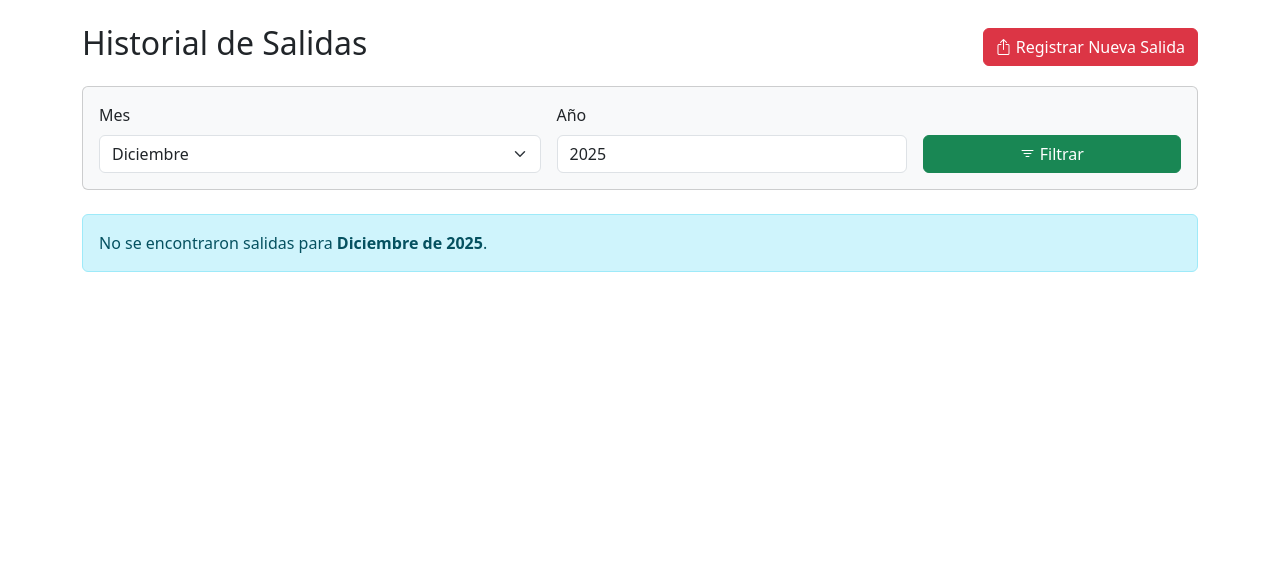
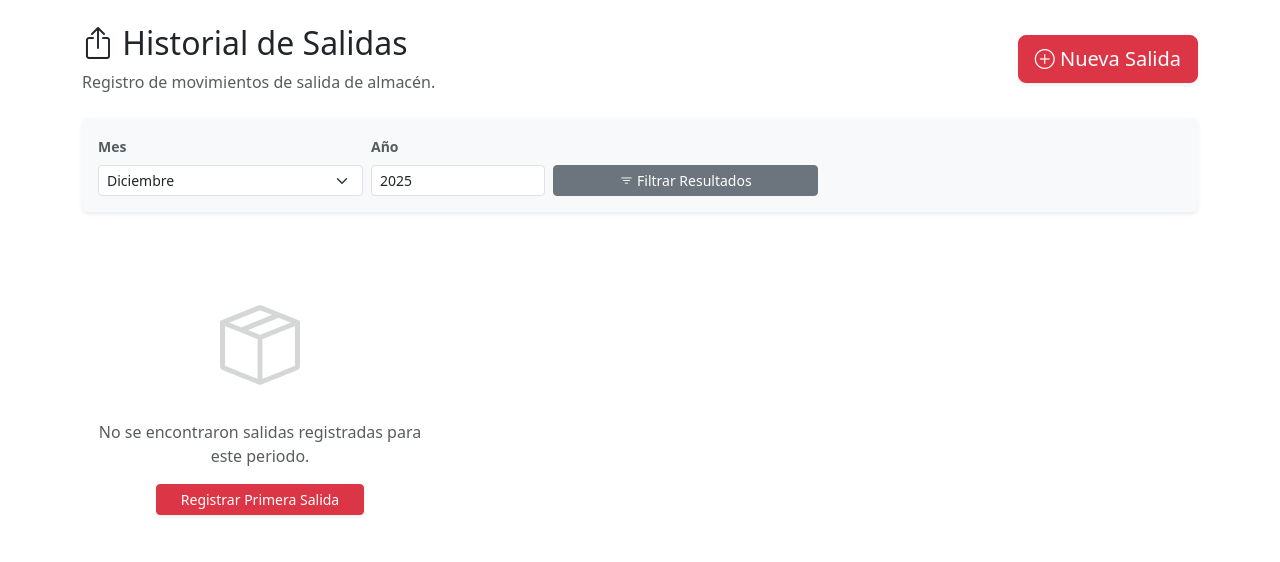
Before and after one commit to Raziraptor/Gestiondeinventario, a Flask app: page /salidas in a window 1280 px wide. Shown: the part 57-619 px from the top of the page. Run offline with Flask 3, Linux system fonts and the light colour scheme; a user stored in the database is signed in; tables that the repository leaves empty hold one stand-in row (values such as "Sample post"); grey boxes marked "Sample" are stand-in pictures; some libraries are stand-ins or nearby versions.

Commit message:
Refactor salidas.html layout and styles

```diff
--- a/templates/salidas.html
+++ b/templates/salidas.html
@@ -3,19 +3,24 @@
 {% block title %}Historial de Salidas{% endblock %}
 
 {% block content %}
-    <div class="d-flex justify-content-between align-items-center mb-3">
-        <h2>Historial de Salidas</h2>
-        <a href="{{ url_for('registrar_salida') }}" class="btn btn-danger">
-            <i class="bi bi-box-arrow-up"></i> Registrar Nueva Salida
+    <!-- ENCABEZADO PRINCIPAL -->
+    <div class="d-flex justify-content-between align-items-center mb-4">
+        <div>
+            <h2><i class="bi bi-box-arrow-up"></i> Historial de Salidas</h2>
+            <p class="text-muted mb-0">Registro de movimientos de salida de almacén.</p>
+        </div>
+        <a href="{{ url_for('registrar_salida') }}" class="btn btn-danger btn-lg shadow-sm">
+            <i class="bi bi-plus-circle"></i> Nueva Salida
         </a>
     </div>
 
-    <div class="card bg-light mb-4">
-        <div class="card-body">
-            <form method="GET" action="{{ url_for('historial_salidas') }}" class="row g-3 align-items-end">
-                <div class="col-md-5">
-                    <label for="mes" class="form-label">Mes</label>
-                    <select id="mes" name="mes" class="form-select">
+    <!-- SECCIÓN DE FILTROS -->
+    <div class="card bg-light mb-4 shadow-sm border-0">
+        <div class="card-body py-3">
+            <form method="GET" action="{{ url_for('historial_salidas') }}" class="row g-2 align-items-end">
+                <div class="col-md-3">
+                    <label for="mes" class="form-label fw-bold small text-muted">Mes</label>
+                    <select id="mes" name="mes" class="form-select form-select-sm">
                         {% for num, nombre in meses_lista %}
                             <option value="{{ num }}" {% if num == mes_seleccionado %}selected{% endif %}>
                                 {{ nombre }}
@@ -23,78 +28,112 @@
                         {% endfor %}
                     </select>
                 </div>
-                <div class="col-md-4">
-                    <label for="ano" class="form-label">Año</label>
-                    <input type="number" id="ano" name="ano" class="form-control" value="{{ ano_seleccionado }}" min="2020" max="2050">
+                <div class="col-md-2">
+                    <label for="ano" class="form-label fw-bold small text-muted">Año</label>
+                    <input type="number" id="ano" name="ano" class="form-control form-control-sm"
+                           value="{{ ano_seleccionado }}" min="2020" max="2050">
                 </div>
-                <div class="col-md-3">
-                    <button type="submit" class="btn btn-success w-100">
-                        <i class="bi bi-filter"></i> Filtrar
+                <div class="col-md-3 d-grid">
+                    <button type="submit" class="btn btn-secondary btn-sm">
+                        <i class="bi bi-filter"></i> Filtrar Resultados
                     </button>
                 </div>
             </form>
         </div>
     </div>
 
+    <!-- GRID DE TARJETAS (ESTILO OC) -->
+    <div class="row row-cols-1 row-cols-md-2 row-cols-xl-3 g-4">
         {% for salida in salidas %}
-    <div class="card mb-3">
 
-        <div class="card-header bg-light d-flex justify-content-between align-items-center">
+            <!-- Definición de Estilos según Estado -->
+            {% set border_class = 'border-danger' %}     <!-- Rojo por defecto (Salida) -->
+            {% set header_class = 'bg-danger text-white' %}
+            {% set badge_class = 'bg-white text-danger' %}
+            {% set icon_state = 'bi-box-arrow-up' %}
+
+            {% if salida.estado == 'cancelada' %}
+                {% set border_class = 'border-secondary' %}
+                {% set header_class = 'bg-secondary text-white' %}
+                {% set badge_class = 'bg-white text-secondary' %}
+                {% set icon_state = 'bi-x-circle' %}
+            {% endif %}
+
+            <div class="col">
+                <div class="card h-100 shadow-sm {{ border_class }}">
+
+                    <!-- ENCABEZADO TARJETA -->
+                    <div class="card-header {{ header_class }} d-flex justify-content-between align-items-center">
                         <div>
-                <strong>Hoja de Salida del {{ salida.fecha.strftime('%Y-%m-%d') }}</strong>
-                <br>
-                <small>
-                    <i class="bi bi-house-door"></i> Almacén: <strong>{{ salida.almacen.nombre }}</strong>
-                    | Creada por: {{ salida.creador.username }}
+                            <h5 class="card-title mb-0 fw-bold fs-6">Salida #{{ salida.id }}</h5>
+                            <small class="opacity-75">{{ salida.fecha.strftime('%d/%m/%Y') }}</small>
+                        </div>
+                        <span class="badge {{ badge_class }} border opacity-90">
+                            <i class="{{ icon_state }}"></i> {{ salida.estado|capitalize if salida.estado else 'Abierta' }}
+                        </span>
+                    </div>
+
+                    <!-- CUERPO TARJETA -->
+                    <div class="card-body">
+                        <!-- Almacén y Usuario -->
+                        <div class="mb-3">
+                            <h6 class="text-dark fw-bold mb-1">
+                                <i class="bi bi-house-door-fill text-muted"></i> {{ salida.almacen.nombre }}
+                            </h6>
+                            <small class="text-muted">
+                                <i class="bi bi-person-fill"></i> Por: {{ salida.creador.username }}
                             </small>
                         </div>
-            <h4>
-                {% if salida.estado == 'cancelada' %}
-                    <span class="badge bg-secondary">Cancelada</span>
-                {% else %}
-                    <span class="badge bg-danger">Abierta</span>
-                {% endif %}
-            </h4>
+
+                        <!-- Resumen de Items (Limitado a 3) -->
+                        <div class="bg-light border rounded p-2 small mb-3">
+                            <div class="d-flex justify-content-between border-bottom pb-1 mb-1">
+                                <span class="fw-bold text-muted">Items Retirados</span>
+                                <span class="badge bg-secondary rounded-pill">{{ salida.movimientos.count() }}</span>
                             </div>
-
-        <div class="card-body">
-            <h6 class="card-subtitle mb-2">Items Registrados ({{ salida.movimientos.count() }}):</h6>
-            <ul class="list-group list-group-flush">
-
+                            <ul class="list-unstyled mb-0 text-muted">
                                 {% for mov in salida.movimientos.limit(3) %}
-                <li class="list-group-item py-1 px-0 d-flex justify-content-between align-items-center">
-                    <div>
-                        <span class="badge bg-danger rounded-pill me-2">
-                            {{ mov.cantidad | abs }}
-                        </span>
-                        {{ mov.producto.nombre }}
-                    </div>
-                    <small class="text-muted">{{ mov.motivo }}</small>
+                                <li class="d-flex justify-content-between py-1 border-bottom border-light">
+                                    <span class="text-truncate" style="max-width: 140px;">{{ mov.producto.nombre }}</span>
+                                    <span class="fw-bold text-danger">-{{ mov.cantidad | abs }}</span>
                                 </li>
                                 {% endfor %}
 
                                 {% if (salida.movimientos.count()) > 3 %}
-                    <li class="list-group-item py-1 px-0 text-muted">
-                        ... y {{ (salida.movimientos.count()) - 3 }} item(s) más.
+                                    <li class="text-center fst-italic pt-1 text-muted" style="font-size: 0.75rem;">
+                                        + {{ (salida.movimientos.count()) - 3 }} más...
                                     </li>
                                 {% endif %}
                             </ul>
                         </div>
+                    </div>
 
-        <div class="card-footer text-end">
-            <a href="{{ url_for('ver_salida', id=salida.id) }}" class="btn btn-sm btn-outline-secondary">
-                <i class="bi bi-eye"></i> Ver Detalle / Editar Items
+                    <!-- PIE DE TARJETA: ACCIONES -->
+                    <div class="card-footer bg-white py-2">
+                        <div class="d-grid gap-2">
+                            <!-- Botón Principal: Ver Detalle -->
+                            <a href="{{ url_for('ver_salida', id=salida.id) }}" class="btn btn-outline-secondary btn-sm fw-bold">
+                                <i class="bi bi-eye"></i> Ver Detalle / Editar
                             </a>
-            <a href="{{ url_for('generar_salida_pdf', id=salida.id) }}" class="btn btn-sm btn-outline-danger" title="Imprimir PDF" target="_blank">
-                <i class="bi bi-file-earmark-pdf"></i>
+
+                            <!-- Botón Secundario: PDF -->
+                            <a href="{{ url_for('generar_salida_pdf', id=salida.id) }}" class="btn btn-link btn-sm text-danger text-decoration-none" target="_blank">
+                                <i class="bi bi-file-earmark-pdf-fill"></i> Descargar Hoja de Salida
                             </a>
+                        </div>
+                    </div>
                 </div>
             </div>
 
         {% else %}
-    <div class="alert alert-info">
-        No se encontraron salidas para <strong>{{ meses_lista[mes_seleccionado-1][1] }} de {{ ano_seleccionado }}</strong>.
+            <!-- MENSAJE SI NO HAY RESULTADOS -->
+            <div class="col-12 text-center py-5">
+                <i class="bi bi-box-seam text-muted opacity-25" style="font-size: 5rem;"></i>
+                <p class="mt-3 text-muted">No se encontraron salidas registradas para este periodo.</p>
+                <a href="{{ url_for('registrar_salida') }}" class="btn btn-danger btn-sm shadow-sm px-4">
+                    Registrar Primera Salida
+                </a>
             </div>
         {% endfor %}
-
+    </div>
 {% endblock %}
```
Lines whose indentation alone changed are shown as unchanged.
